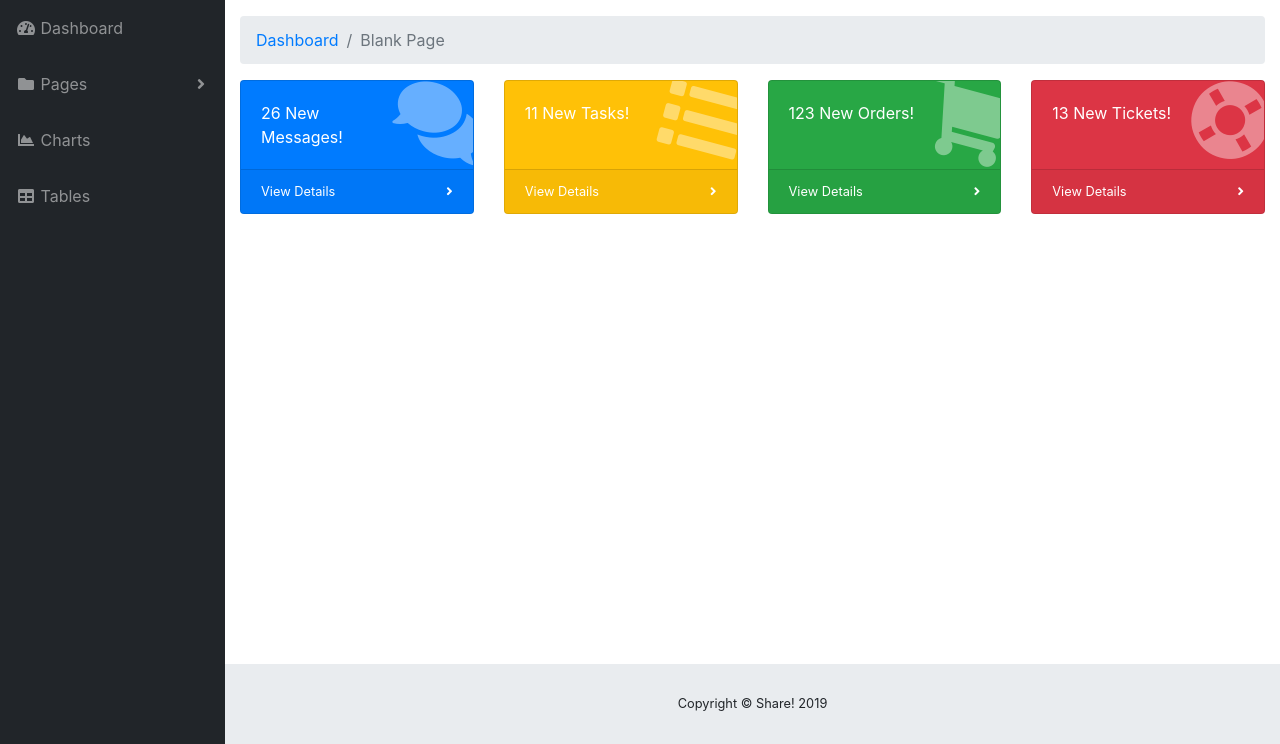
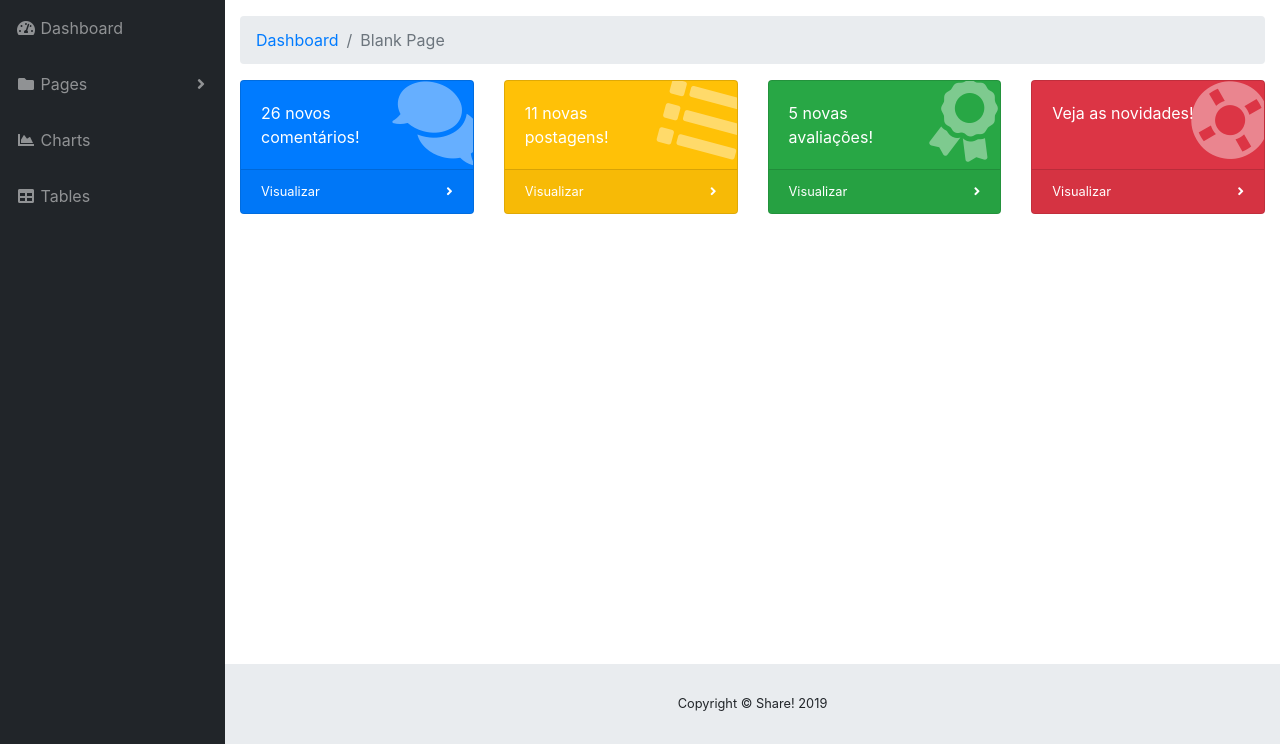
Before and after one commit to viniciusandd/uri-share, a Flask app: page /home in a window 1280 px wide. Shown: the part 56-800 px from the top of the page. Run offline with Flask 2, Linux system fonts and the light colour scheme; some libraries are stand-ins or nearby versions.

Commit message:
Padronizando os templates (views)

```diff
--- a/app/templates/blank.html
+++ b/app/templates/blank.html
@@ -9,7 +9,7 @@
   <meta name="description" content="">
   <meta name="author" content="">
 
-  <title>SB Admin - Blank Page</title>
+  <title>{% block titulo %}Share{% endblock %}</title>
 
   <!-- Custom fonts for this template-->
   <link href="{{ url_for('static', filename='vendor/fontawesome-free/css/all.min.css') }}" rel="stylesheet" type="text/css">
@@ -136,7 +136,7 @@
         </ol>
 
         <!-- Page Content -->
-        {% block content %}
+        {% block conteudo %}
         {% endblock %}
 
       </div>
--- a/app/templates/home.html
+++ b/app/templates/home.html
@@ -1,7 +1,11 @@
 {% extends 'blank.html' %}
 
+{% block titulo %}
+    {{ super() }} - Home
+{% endblock %}
+
 <!-- Icon Cards-->
-{% block content %}
+{% block conteudo %}
 <div class="row">
     <div class="col-xl-3 col-sm-6 mb-3">
         <div class="card text-white bg-primary o-hidden h-100">
@@ -9,10 +13,10 @@
             <div class="card-body-icon">
             <i class="fas fa-fw fa-comments"></i>
             </div>
-            <div class="mr-5">26 New Messages!</div>
+            <div class="mr-5">26 novos comentários!</div>
         </div>
         <a class="card-footer text-white clearfix small z-1" href="#">
-            <span class="float-left">View Details</span>
+            <span class="float-left">Visualizar</span>
             <span class="float-right">
             <i class="fas fa-angle-right"></i>
             </span>
@@ -25,10 +29,10 @@
             <div class="card-body-icon">
             <i class="fas fa-fw fa-list"></i>
             </div>
-            <div class="mr-5">11 New Tasks!</div>
+            <div class="mr-5">11 novas postagens!</div>
         </div>
         <a class="card-footer text-white clearfix small z-1" href="#">
-            <span class="float-left">View Details</span>
+            <span class="float-left">Visualizar</span>
             <span class="float-right">
             <i class="fas fa-angle-right"></i>
             </span>
@@ -39,12 +43,12 @@
         <div class="card text-white bg-success o-hidden h-100">
         <div class="card-body">
             <div class="card-body-icon">
-            <i class="fas fa-fw fa-shopping-cart"></i>
+            <i class="fas fa-fw fa-award"></i>
             </div>
-            <div class="mr-5">123 New Orders!</div>
+            <div class="mr-5">5 novas avaliações!</div>
         </div>
         <a class="card-footer text-white clearfix small z-1" href="#">
-            <span class="float-left">View Details</span>
+            <span class="float-left">Visualizar</span>
             <span class="float-right">
             <i class="fas fa-angle-right"></i>
             </span>
@@ -57,10 +61,10 @@
             <div class="card-body-icon">
             <i class="fas fa-fw fa-life-ring"></i>
             </div>
-            <div class="mr-5">13 New Tickets!</div>
+            <div class="mr-5">Veja as novidades!</div>
         </div>
         <a class="card-footer text-white clearfix small z-1" href="#">
-            <span class="float-left">View Details</span>
+            <span class="float-left">Visualizar</span>
             <span class="float-right">
             <i class="fas fa-angle-right"></i>
             </span>
```
